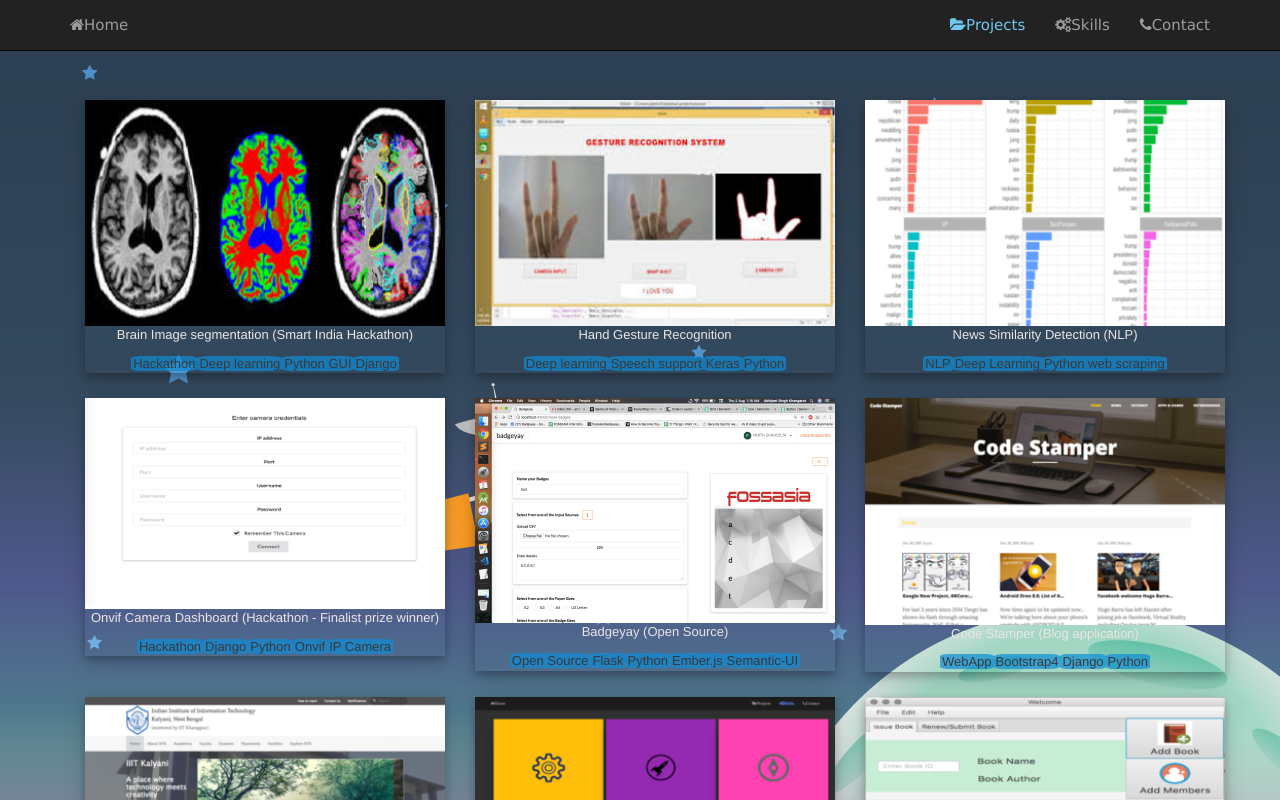
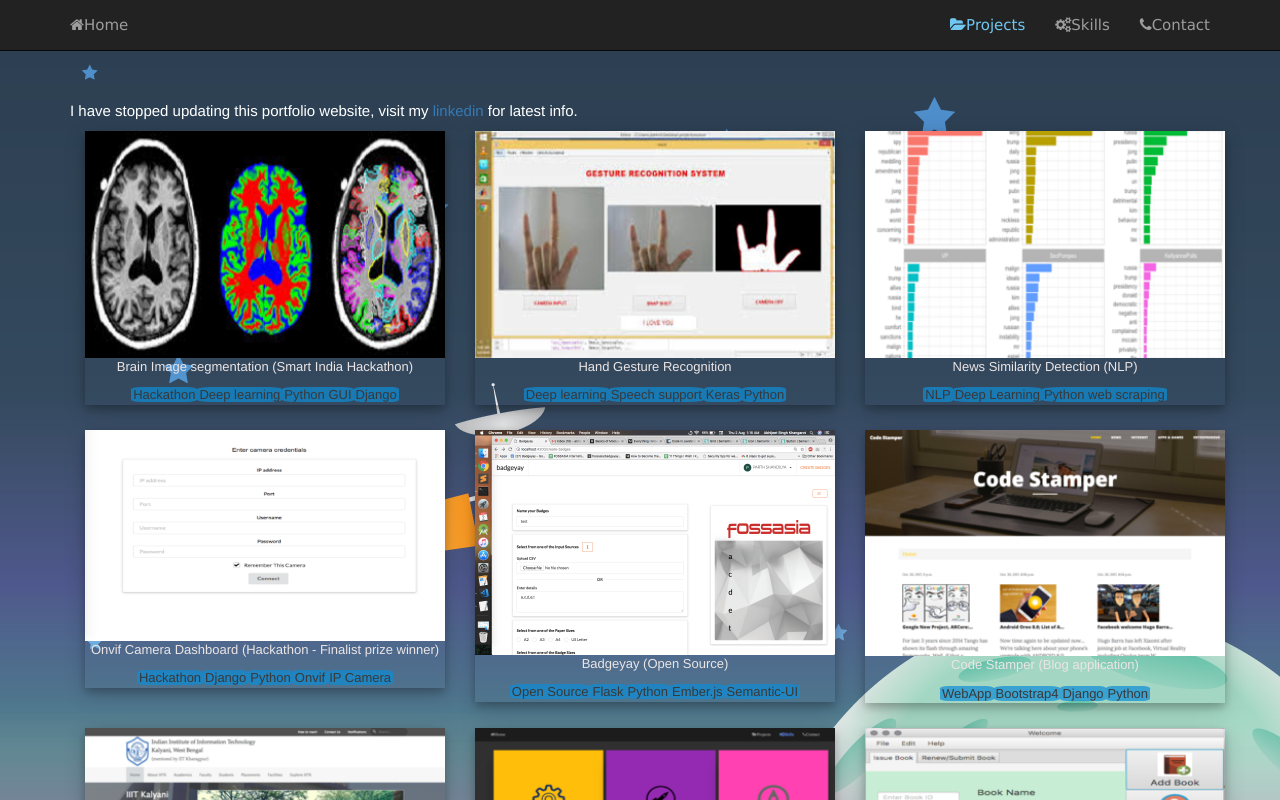
Before and after one commit to abhi40308/website, an Angular app: page /projects in a window 1280 px wide. Built offline with nearby package versions, Linux system fonts and the light colour scheme.

Commit message:
updated projects

```diff
--- a/src/app/projects/projects.component.html
+++ b/src/app/projects/projects.component.html
@@ -5,8 +5,12 @@
 <br>
 
 
+
 <!-- resize images to 100% 350 X 220 before uploading  -->
 <div class="container back">
+  <div>
+  <p style="font-size: 15px;">I have stopped updating this portfolio website, visit my <a href="https://www.linkedin.com/in/abhijeet-singh-khangarot-7a6792126/">linkedin</a> for latest info.</p>
+  </div>
   <div class="container">
 
     <div class="row text-center">
```
